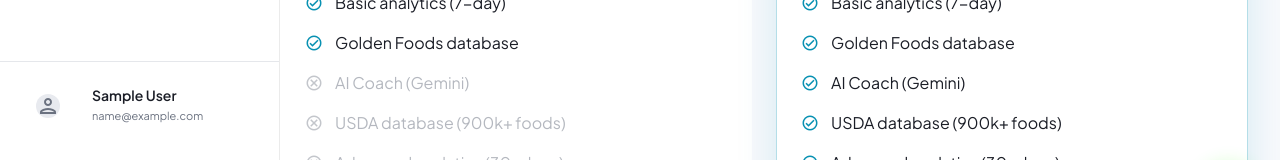
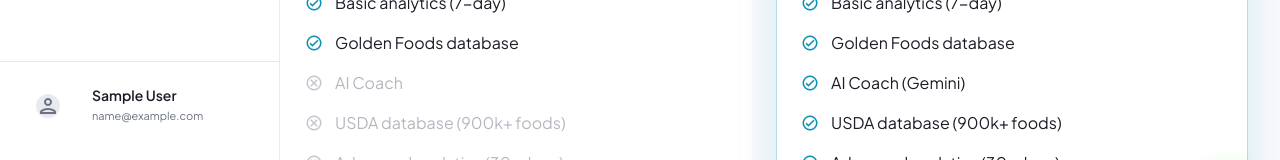
Before and after one commit to omar-abdelhaameed/macrometrics, a React (Vite) app in the folder frontend/: page /premium in a window 1280 px wide. Shown: the part 554-714 px from the top of the page. Built offline with nearby package versions, Linux system fonts and the light colour scheme; no server answers; sample sign-in values are in the browser's storage.

Commit message:
lattest readme

```diff
--- a/frontend/src/pages/Premium.jsx
+++ b/frontend/src/pages/Premium.jsx
@@ -15,7 +15,7 @@ const PLANS = {
       { text: 'One meal type per day', included: true },
       { text: 'Basic analytics (7-day)', included: true },
       { text: 'Golden Foods database', included: true },
-      { text: 'AI Coach (Gemini)', included: false },
+      { text: 'AI Coach ', included: false },
       { text: 'USDA database (900k+ foods)', included: false },
       { text: 'Advanced analytics (30-day+)', included: false },
       { text: 'Supplement tracking', included: false },
```
